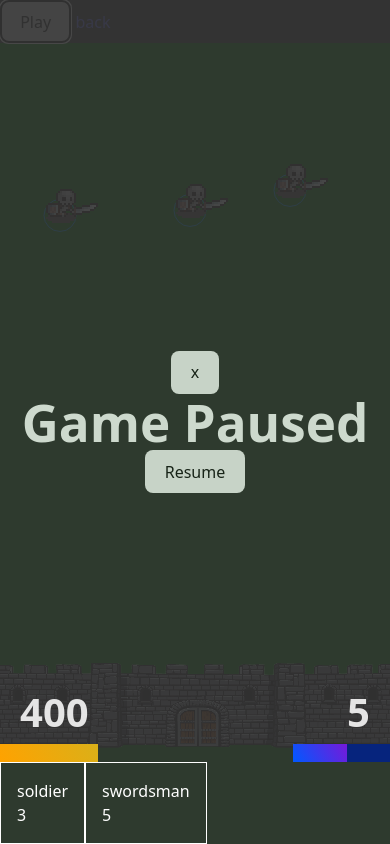
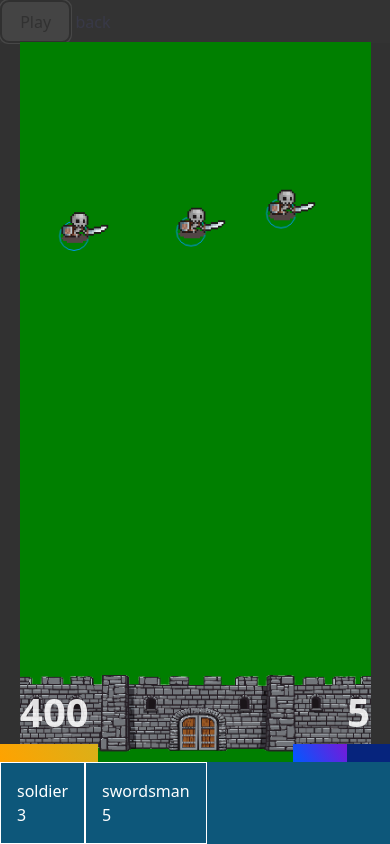
Before and after one commit to mrChernicharo/kingdom-defense, a website built with Vite: page game.html in a window 390 px wide. Both pictures are taken after a click on the button "Pause". Built offline with nearby package versions, Linux system fonts and the light colour scheme.

Commit message:
scalable canvas sizes && handling mobile touch

```diff
--- a/src/core/entities.ts
+++ b/src/core/entities.ts
@@ -15,6 +15,7 @@ import {
     castleWallsImg,
     swordsmanAttrs,
     DRAW_CHAR_RADIUS,
+    CANVAS_WIDTH,
 } from "../lib/constants";
 import { DOM } from "../lib/DOM";
 import { Team, CharacterState, Facing } from "../lib/types";
@@ -76,7 +77,12 @@ export class Castle {
         if (this.isTakingDamage) {
             DOM.ctx.filter = "brightness(400%)";
         }
-        DOM.ctx.drawImage(castleWallsImg, 0, finishLinesYpos.red - 40, Math.min(window.innerWidth, 600), 160);
+        const x = 0;
+        const y = finishLinesYpos.red;
+        const width = CANVAS_WIDTH;
+        const height = 160;
+        DOM.ctx.drawImage(castleWallsImg, x, y, width, height);
+        // DOM.ctx.drawImage(castleWallsImg, 0, finishLinesYpos.red - 40, Math.min(window.innerWidth, 600), 160);
         DOM.ctx.filter = "none";
     }
 
--- a/src/core/game.ts
+++ b/src/core/game.ts
@@ -27,45 +27,92 @@ class DragUnitManager {
     isDraggingUnit = false;
     selectedUnit: CharacterType | null = null;
     dragPos: Vec2 | null = null;
+    dragOriginPos: Vec2 | null = null;
     TOP_DRAG_Y = CANVAS_HEIGHT - CANVAS_HEIGHT * DRAG_UNIT_Y_LIMIT_PERCENT;
 
     constructor() {
         DOM.unitsDisplay.addEventListener("pointerdown", this.startDrag.bind(this));
-        DOM.canvas.addEventListener("pointermove", this.dragUnit.bind(this));
-        DOM.canvas.addEventListener("pointerup", this.dragEnd.bind(this));
+        window.addEventListener("pointermove", this.dragUnit.bind(this));
+        window.addEventListener("pointerup", this.dragEnd.bind(this));
     }
 
     startDrag(ev: PointerEvent) {
+        ev.stopPropagation();
         const unit = (ev.target as HTMLLIElement).dataset.unit as CharacterType;
 
-        const cost = unitCosts[unit];
-        if (cost > PlayerStats.currentMana) return;
+        const unitCost = unitCosts[unit];
+        if (unitCost > PlayerStats.currentMana) return;
+
+        const cardRect = (ev.target as HTMLLIElement).getBoundingClientRect();
+        const clickedElemCenterPos = new Vec2(cardRect.x + cardRect.width / 2, cardRect.y + cardRect.height / 2);
+        this.dragOriginPos = clickedElemCenterPos;
 
         this.selectedUnit = unit;
         this.isDraggingUnit = true;
     }
 
-    dragUnit(ev: PointerEvent) {
-        console.log(ev.buttons);
-        if (ev.buttons == 1) {
-            this.dragPos = new Vec2(ev.offsetX, Math.max(ev.offsetY, this.TOP_DRAG_Y));
+    dragUnit(ev: PointerEvent | TouchEvent) {
+        ev.preventDefault();
+        let clientX = -1;
+        let clientY = -1;
+
+        if (ev instanceof PointerEvent) {
+            clientX = ev.clientX;
+            clientY = ev.clientY;
+        } else if (ev instanceof TouchEvent) {
+            clientX = ev.touches[0].clientX;
+            clientY = ev.touches[0].clientY;
+        }
+
+        const rect = DOM.canvas.getBoundingClientRect();
+
+        // 1. Calculate the Scale Factors
+        const scaleX = CANVAS_WIDTH / rect.width; // 720 / scaled_width
+        const scaleY = CANVAS_HEIGHT / rect.height; // 1280 / scaled_height
+
+        // 2. Convert to Game Coordinates
+        const gameX = (clientX - rect.left) * scaleX;
+        const gameY = (clientY - rect.top) * scaleY;
+
+        if (this.isDraggingUnit) {
+            this.dragPos = new Vec2(gameX, Math.max(gameY, this.TOP_DRAG_Y));
         } else {
             this.isDraggingUnit = false;
             this.selectedUnit = null;
         }
+
+        // if (ev instanceof PointerEvent) {
+        //     // console.log(ev.buttons);
+        //     // if (this.isDraggingUnit) {
+
+        // } else if (ev instanceof TouchEvent) {
+        //     console.log(`Input registered at game coordinates: (${gameX.toFixed(0)}, ${gameY.toFixed(0)})`);
+        // }
     }
 
-    dragEnd(ev: PointerEvent) {
-        this.dragPos = null;
+    dragEnd(_: PointerEvent) {
+        if (this.dragPos && this.isDraggingUnit && this.selectedUnit) {
+            console.log(this.dragOriginPos);
 
-        if (this.isDraggingUnit && this.selectedUnit) {
+            console.log({
+                dragPos: this.dragPos,
+                dragOriginPos: this.dragOriginPos,
+                CANVAS_WIDTH,
+                CANVAS_HEIGHT,
+            });
+
+            const x = this.dragPos.x;
+            const y = this.dragPos.y;
+            const isInsideCanvas = x >= 0 && x <= CANVAS_WIDTH && y >= 0 && y <= CANVAS_HEIGHT;
+
+            if (isInsideCanvas) {
                 let entity: GameEntity | undefined = undefined;
                 switch (this.selectedUnit) {
                     case CharacterType.soldier:
-                    entity = new Soldier(Team.blue, ev.offsetX, Math.max(ev.offsetY, this.TOP_DRAG_Y));
+                        entity = new Soldier(Team.blue, x, Math.max(y, this.TOP_DRAG_Y));
                         break;
                     case CharacterType.swordsman:
-                    entity = new Swordsman(Team.blue, ev.offsetX, Math.max(ev.offsetY, this.TOP_DRAG_Y));
+                        entity = new Swordsman(Team.blue, x, Math.max(y, this.TOP_DRAG_Y));
                         break;
                 }
                 if (!entity) throw Error("entity error");
@@ -75,8 +122,11 @@ class DragUnitManager {
                 const cost = unitCosts[this.selectedUnit];
 
                 PlayerStats.currentMana -= cost;
+            } else {
+                console.log("Dropped outside :: CANCEL");
             }
-
+        }
+        this.dragPos = null;
         this.selectedUnit = null;
         this.isDraggingUnit = false;
     }
@@ -308,31 +358,30 @@ export class Game {
 
     toggleIsPlaying() {
         Clock.togglePause();
-        DOM.playBtn.textContent = Clock.isPaused ? "Play" : "Pause";
+        const isPlaying = !Clock.isPaused;
+        DOM.playBtn.textContent = !isPlaying ? "Play" : "Pause";
 
-        if (!Clock.isPaused) {
+        if (isPlaying) {
             this.tick();
-        }
+        } else {
+            setTimeout(() => {
+                if (!this.waveManager.isWaveBonusScreenEnabled && Game.castle.isAlive()) {
+                    DOM.pauseMenuScreen.classList.remove("hidden");
 
-        function renderBonusCards(bonusCards: BonusCard[], onClick: (card: BonusCard) => void) {
-            bonusCards.forEach((card) => {
+                    DOM.bonusCardsList.innerHTML = "";
+                    // renderBonusCards(PlayerStats.bonusCards, (card) => console.log(card));
+                    PlayerStats.bonusCards.forEach((card) => {
                         const li = document.createElement("li");
-                li.onclick = () => onClick(card);
+                        li.onclick = () => console.log(card);
+                        // li.onclick = () => onClick(card);
                         li.innerHTML = DOM.renderBonusCard(card);
                         DOM.bonusCardsList.appendChild(li);
                     });
-        }
-
-        setTimeout(() => {
-            if (Clock.isPaused && !this.waveManager.isWaveBonusScreenEnabled && Game.castle.isAlive()) {
-                DOM.pauseMenuScreen.classList.remove("hidden");
-
-                DOM.bonusCardsList.innerHTML = "";
-                renderBonusCards(PlayerStats.bonusCards, (card) => console.log(card));
                 } else {
                     DOM.pauseMenuScreen.classList.add("hidden");
                 }
             }, 0);
+        }
     }
 
     tick() {
@@ -371,11 +420,11 @@ export class Game {
         this.playerStats.tick(delta);
 
         if (Game.castle.isDead()) {
-            setTimeout(() => {
-                console.log("==== GAME OVER ====");
-                DOM.gameOverBanner.style.opacity = "0.9";
-                this.toggleIsPlaying();
-            }, 0);
+            // setTimeout(() => {
+            //     console.log("==== GAME OVER ====");
+            //     DOM.gameOverBanner.style.opacity = "0.9";
+            //     // this.toggleIsPlaying();
+            // }, 0);
         }
 
         const allEnemiesDead = !Object.values(Game.entities).find(
--- a/src/style.css
+++ b/src/style.css
@@ -98,6 +98,17 @@ button:focus-visible {
 
 canvas {
     /* border: 1px solid #535bf2; */
+    background-color: wheat;
+    display: block;
+    margin: auto;
+    position: absolute;
+    top: 0;
+    bottom: 0;
+    left: 0;
+    right: 0;
+
+    max-width: 90dvw;
+    max-height: 90dvh;
 }
 
 #canvas-container {
@@ -173,6 +184,7 @@ header#game-header {
 
         #unit-display {
             display: flex;
+            background-color: #0d577a;
             /* border: solid 2px #c6501e; */
         }
     }
```
Also changed, not shown: 1 other file. Lines whose indentation alone changed are shown as unchanged.
